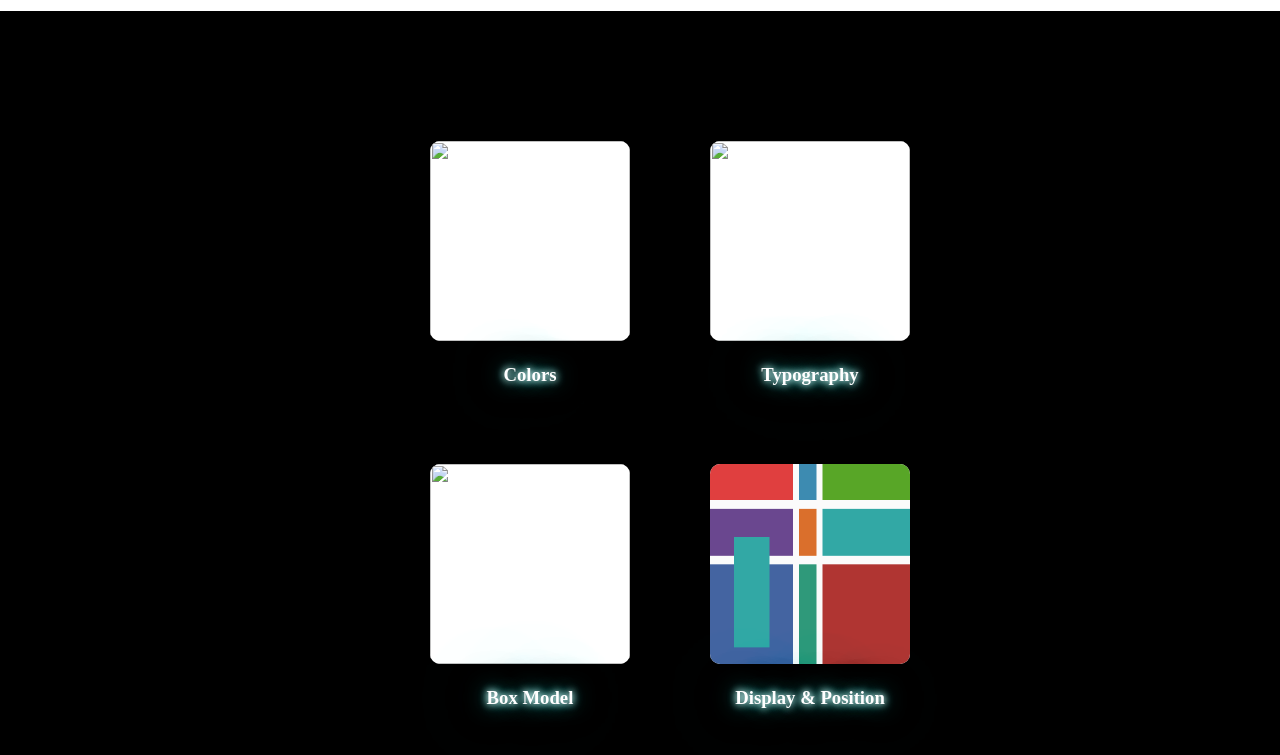
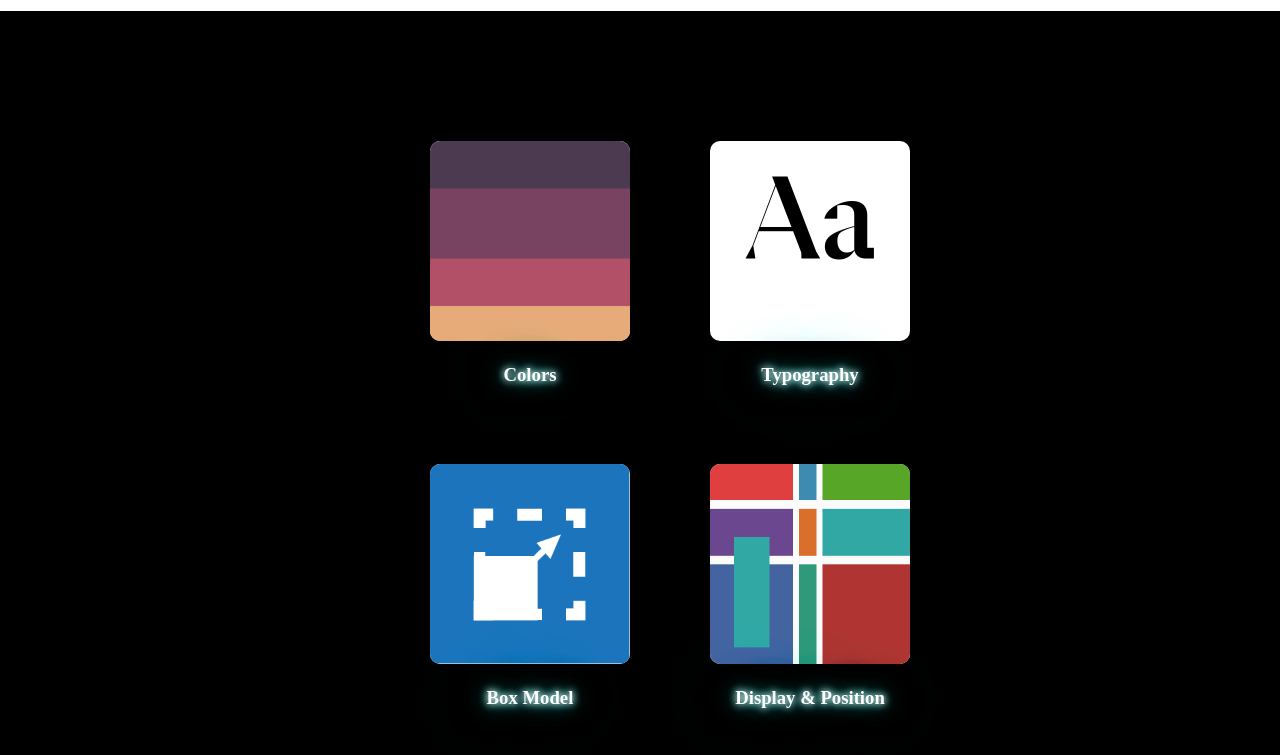
Before and after one commit to edurlix/DesignSystem, a plain HTML site: page style.html in a window 1280 px wide. Shown: the part 79-834 px from the top of the page. Drawn offline with Linux system fonts and the light colour scheme; the site is published under a folder, as on GitHub Pages, so addresses that start at the root find nothing.

Commit message:
Update style.html

```diff
--- a/style.html
+++ b/style.html
@@ -21,7 +21,7 @@
             <div class="list">
                 <a href="Colors.html" class="item">
                     <div class="img-item">
-                        <img src="/color.png" alt="">
+                        <img src="color.png" alt="">
                     </div>
                     <div class="description-item">
                         <h3 class="neon-text">Colors</h3>
@@ -29,7 +29,7 @@
                 </a>
                 <a href="Typography.html" class="item">
                     <div class="img-item">
-                        <img src="/Typo.png" alt="">
+                        <img src="Typo.png" alt="">
                     </div>
                     <div class="description-item">
                         <h3 class="neon-text">Typography</h3>
@@ -37,7 +37,7 @@
                 </a>
                 <a href="BoxModel.html" class="item">
                     <div class="img-item">
-                        <img src="/box.png" alt="">
+                        <img src="box.png" alt="">
                     </div>
                     <div class="description-item">
                         <h3 class="neon-text">Box Model</h3>
```
